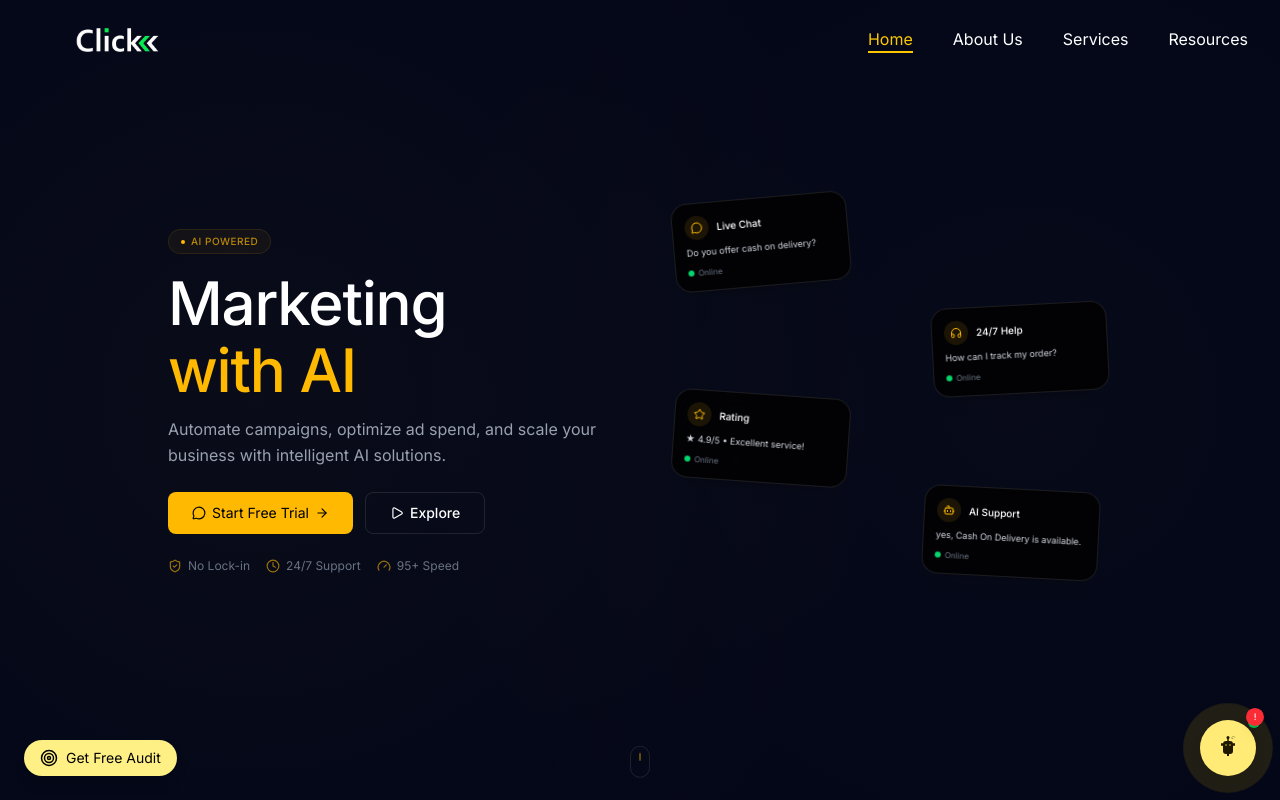
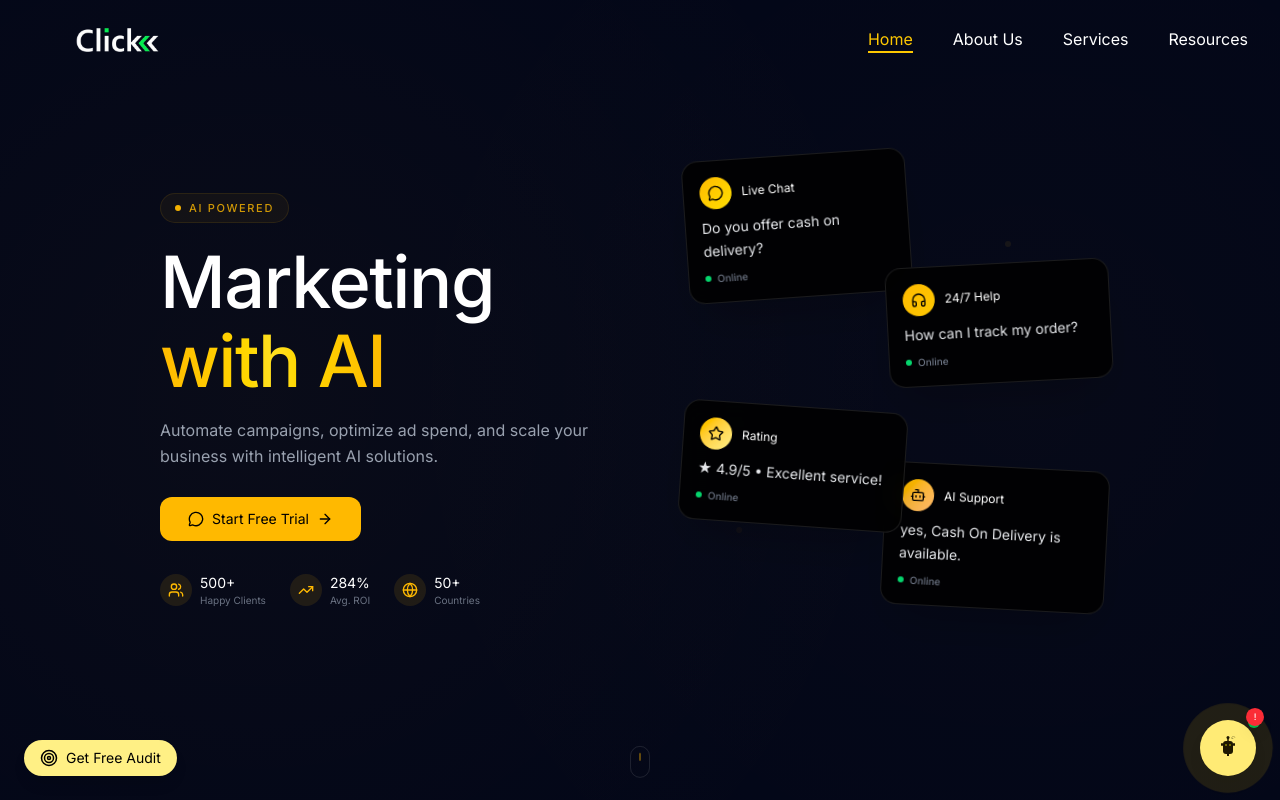
Before and after one commit to Shivamkumar181/clickagency, a React (Vite) app: page / in a window 1280 px wide. Shown: the top 800 px of the page. Built offline with nearby package versions, Linux system fonts and the light colour scheme.

Commit message:
Update Home.jsx

```diff
--- a/src/pages/Home.jsx
+++ b/src/pages/Home.jsx
@@ -362,6 +362,7 @@
 // // Added missing MapPin import for whyCards
 // import { MapPin } from "lucide-react";
 // export default Home;
+
 import React, { useRef, useEffect, useState } from "react";
 import { motion, AnimatePresence } from "framer-motion";
 import ServiceCard from "../components/ServiceCard";
@@ -401,7 +402,6 @@ import {
   Phone,
   Mail,
   User,
-  Crown,
   Award,
   Flame,
   Gem,
@@ -417,6 +417,11 @@ import {
   Server,
   Database,
   Cloud,
+  Twitter,
+  Instagram,
+  Facebook,
+  Youtube,
+  Linkedin,
 } from "lucide-react";
 
 const services = [
@@ -553,8 +558,8 @@ const testimonials = [
   },
 ];
 
-// Small Chat Card Component
-const ChatCard = ({ icon: Icon, title, message, delay, rotation, position }) => {
+// Chat Card Component - Larger Size
+const ChatCard = ({ icon: Icon, title, message, delay, rotation, position, color }) => {
   return (
     <motion.div
       className="absolute"
@@ -564,13 +569,13 @@ const ChatCard = ({ icon: Icon, title, message, delay, rotation, position }) =>
         opacity: 1,
         scale: 1,
         rotate: rotation,
-        y: [0, -8, 0],
+        y: [0, -12, 0],
       }}
       transition={{
-        opacity: { duration: 0.6, delay },
-        scale: { duration: 0.6, delay },
+        opacity: { duration: 0.8, delay },
+        scale: { duration: 0.8, delay },
         y: {
-          duration: 3,
+          duration: 4,
           delay: delay + 0.5,
           repeat: Infinity,
           ease: "easeInOut",
@@ -578,68 +583,196 @@ const ChatCard = ({ icon: Icon, title, message, delay, rotation, position }) =>
       }}
     >
       <motion.div
-        className="bg-black/80 backdrop-blur-md border border-white/10 rounded-2xl p-3 w-44 shadow-xl hover:border-amber-400/30 transition-all duration-300"
+        className="bg-black/90 backdrop-blur-md border border-white/10 rounded-2xl p-4 w-56 shadow-2xl hover:border-amber-400/40 transition-all duration-300"
         whileHover={{
-          scale: 1.1,
+          scale: 1.08,
           rotate: 0,
-          borderColor: "rgba(251, 191, 36, 0.3)",
+          borderColor: "rgba(251, 191, 36, 0.4)",
+          boxShadow: "0 20px 60px -15px rgba(251, 191, 36, 0.15)",
         }}
       >
-        <div className="flex items-center gap-2 mb-1.5">
-          <div className="w-6 h-6 rounded-full bg-amber-400/10 flex items-center justify-center">
-            <Icon className="w-3 h-3 text-amber-400" />
+        <div className="flex items-center gap-2.5 mb-2">
+          <div className={`w-8 h-8 rounded-full ${color} flex items-center justify-center`}>
+            <Icon className="w-4 h-4 text-black" />
           </div>
-          <span className="text-white text-[10px] font-medium">{title}</span>
+          <span className="text-white text-xs font-semibold">{title}</span>
         </div>
-        <p className="text-gray-300 text-[9px] leading-relaxed">{message}</p>
-        <div className="flex items-center gap-1 mt-1.5">
+        <p className="text-gray-200 text-sm leading-relaxed">{message}</p>
+        <div className="flex items-center gap-1.5 mt-2">
           <div className="w-1.5 h-1.5 bg-green-400 rounded-full animate-pulse" />
-          <span className="text-[8px] text-gray-500">Online</span>
+          <span className="text-[10px] text-gray-500 font-medium">Online</span>
         </div>
       </motion.div>
     </motion.div>
   );
 };
 
-// Rotating Chat Cards Container
+// Animated Curly Wires SVG
+const CurlyWires = () => {
+  return (
+    <svg className="absolute inset-0 w-full h-full" style={{ opacity: 0.15 }}>
+      <defs>
+        <linearGradient id="wireGradient1" x1="0%" y1="0%" x2="100%" y2="100%">
+          <stop offset="0%" stopColor="#FBBF24" stopOpacity="0.8" />
+          <stop offset="100%" stopColor="#F59E0B" stopOpacity="0.3" />
+        </linearGradient>
+        <linearGradient id="wireGradient2" x1="100%" y1="0%" x2="0%" y2="100%">
+          <stop offset="0%" stopColor="#FBBF24" stopOpacity="0.6" />
+          <stop offset="100%" stopColor="#F59E0B" stopOpacity="0.2" />
+        </linearGradient>
+        <linearGradient id="wireGradient3" x1="0%" y1="100%" x2="100%" y2="0%">
+          <stop offset="0%" stopColor="#FBBF24" stopOpacity="0.7" />
+          <stop offset="100%" stopColor="#F59E0B" stopOpacity="0.2" />
+        </linearGradient>
+        <linearGradient id="wireGradient4" x1="100%" y1="100%" x2="0%" y2="0%">
+          <stop offset="0%" stopColor="#FBBF24" stopOpacity="0.5" />
+          <stop offset="100%" stopColor="#F59E0B" stopOpacity="0.2" />
+        </linearGradient>
+      </defs>
+
+      {/* Curly Wire 1 - Top Left to Bottom Right */}
+      <motion.path
+        d="M 25% 15% C 35% 5%, 45% 35%, 55% 25% C 65% 15%, 70% 50%, 80% 40% C 85% 35%, 75% 60%, 85% 70%"
+        stroke="url(#wireGradient1)"
+        strokeWidth="2"
+        fill="none"
+        strokeLinecap="round"
+        initial={{ pathLength: 0, opacity: 0 }}
+        animate={{ pathLength: 1, opacity: 1 }}
+        transition={{ duration: 2, delay: 0.5, ease: "easeInOut" }}
+      />
+      <motion.path
+        d="M 25% 15% C 35% 5%, 45% 35%, 55% 25% C 65% 15%, 70% 50%, 80% 40% C 85% 35%, 75% 60%, 85% 70%"
+        stroke="url(#wireGradient1)"
+        strokeWidth="2"
+        fill="none"
+        strokeLinecap="round"
+        initial={{ pathLength: 0 }}
+        animate={{ pathLength: 1 }}
+        transition={{ duration: 2, delay: 0.5, ease: "easeInOut" }}
+      />
+
+      {/* Curly Wire 2 - Top Right to Bottom Left */}
+      <motion.path
+        d="M 75% 20% C 65% 10%, 55% 40%, 45% 30% C 35% 20%, 30% 55%, 20% 45% C 15% 40%, 25% 65%, 15% 75%"
+        stroke="url(#wireGradient2)"
+        strokeWidth="2"
+        fill="none"
+        strokeLinecap="round"
+        initial={{ pathLength: 0, opacity: 0 }}
+        animate={{ pathLength: 1, opacity: 1 }}
+        transition={{ duration: 2.5, delay: 0.8, ease: "easeInOut" }}
+      />
+
+      {/* Curly Wire 3 - Left to Right */}
+      <motion.path
+        d="M 10% 50% C 20% 35%, 35% 65%, 50% 50% C 65% 35%, 80% 65%, 90% 50%"
+        stroke="url(#wireGradient3)"
+        strokeWidth="1.5"
+        fill="none"
+        strokeLinecap="round"
+        initial={{ pathLength: 0, opacity: 0 }}
+        animate={{ pathLength: 1, opacity: 1 }}
+        transition={{ duration: 3, delay: 1, ease: "easeInOut" }}
+      />
+
+      {/* Curly Wire 4 - Center spiral */}
+      <motion.path
+        d="M 50% 30% C 40% 20%, 30% 40%, 40% 55% C 50% 70%, 65% 60%, 70% 50% C 75% 40%, 60% 30%, 50% 35%"
+        stroke="url(#wireGradient4)"
+        strokeWidth="1.5"
+        fill="none"
+        strokeLinecap="round"
+        initial={{ pathLength: 0, opacity: 0 }}
+        animate={{ pathLength: 1, opacity: 1 }}
+        transition={{ duration: 3.5, delay: 1.2, ease: "easeInOut" }}
+      />
+
+      {/* Animated dots on wires */}
+      <motion.circle
+        cx="25%"
+        cy="15%"
+        r="3"
+        fill="#FBBF24"
+        initial={{ opacity: 0 }}
+        animate={{ opacity: [0, 1, 0] }}
+        transition={{ duration: 2, repeat: Infinity, delay: 0.5 }}
+      />
+      <motion.circle
+        cx="85%"
+        cy="70%"
+        r="3"
+        fill="#F59E0B"
+        initial={{ opacity: 0 }}
+        animate={{ opacity: [0, 1, 0] }}
+        transition={{ duration: 2, repeat: Infinity, delay: 1.5 }}
+      />
+      <motion.circle
+        cx="75%"
+        cy="20%"
+        r="3"
+        fill="#FBBF24"
+        initial={{ opacity: 0 }}
+        animate={{ opacity: [0, 1, 0] }}
+        transition={{ duration: 2.5, repeat: Infinity, delay: 0.8 }}
+      />
+      <motion.circle
+        cx="15%"
+        cy="75%"
+        r="3"
+        fill="#F59E0B"
+        initial={{ opacity: 0 }}
+        animate={{ opacity: [0, 1, 0] }}
+        transition={{ duration: 2.5, repeat: Infinity, delay: 1.8 }}
+      />
+    </svg>
+  );
+};
+
+// Rotating Chat Cards Container with Wires
 const RotatingChatCards = () => {
   const cards = [
     {
       icon: MessageCircle,
       title: "Live Chat",
       message: "Do you offer cash on delivery?",
-      rotation: -5,
-      position: { top: "5%", left: "2%" },
+      rotation: -4,
+      position: { top: "5%", left: "3%" },
       delay: 0,
+      color: "bg-gradient-to-br from-amber-400 to-yellow-300",
     },
     {
       icon: Bot,
       title: "AI Support",
       message: "yes, Cash On Delivery is available.",
       rotation: 3,
-      position: { bottom: "10%", right: "3%" },
+      position: { bottom: "8%", right: "3%" },
       delay: 0.3,
+      color: "bg-gradient-to-br from-amber-400 to-orange-300",
     },
     {
       icon: Headphones,
       title: "24/7 Help",
       message: "How can I track my order?",
       rotation: -3,
-      position: { top: "30%", right: "1%" },
+      position: { top: "25%", right: "2%" },
       delay: 0.6,
+      color: "bg-gradient-to-br from-amber-400 to-yellow-400",
     },
     {
       icon: Star,
       title: "Rating",
       message: "★ 4.9/5 • Excellent service!",
       rotation: 4,
-      position: { bottom: "30%", left: "2%" },
+      position: { bottom: "25%", left: "2%" },
       delay: 0.9,
+      color: "bg-gradient-to-br from-amber-400 to-yellow-200",
     },
   ];
 
   return (
-    <div className="relative w-full h-[400px] sm:h-[450px]">
+    <div className="relative w-full h-[480px] sm:h-[520px]">
+      <CurlyWires />
       {cards.map((card, index) => (
         <ChatCard key={index} {...card} />
       ))}
@@ -662,7 +795,7 @@ const Home = () => {
         type="website"
       />
 
-      {/* Hero Section - Final Version */}
+      {/* Hero Section - Final Perfect Version */}
       <section className="relative min-h-screen flex items-center justify-center overflow-hidden bg-slate-950">
         {/* Subtle Background */}
         <div className="absolute inset-0">
@@ -675,96 +808,106 @@ const Home = () => {
         {/* Grid Pattern - Very Subtle */}
         <div className="absolute inset-0 opacity-[0.02]">
           <div className="absolute inset-0" style={{
-            backgroundImage: `linear-gradient(rgba(255,255,255,0.05) 1px, transparent 1px),
-                             linear-gradient(90deg, rgba(255,255,255,0.05) 1px, transparent 1px)`,
-            backgroundSize: '80px 80px',
+            backgroundImage: `linear-gradient(rgba(255,255,255,0.03) 1px, transparent 1px),
+                             linear-gradient(90deg, rgba(255,255,255,0.03) 1px, transparent 1px)`,
+            backgroundSize: '60px 60px',
           }} />
         </div>
 
         {/* Content Container */}
         <div className="relative z-10 max-w-7xl mx-auto px-4 sm:px-6 lg:px-8 py-12 sm:py-20">
-          <div className="grid lg:grid-cols-2 gap-8 lg:gap-12 items-center">
+          <div className="grid lg:grid-cols-2 gap-8 lg:gap-16 items-center">
             {/* Left Column - Text Content */}
             <div className="text-center lg:text-left order-2 lg:order-1">
               {/* Small Badge */}
               <motion.div
                 initial={{ opacity: 0, y: 10 }}
                 animate={{ opacity: 1, y: 0 }}
-                className="inline-flex items-center gap-1.5 bg-amber-400/5 border border-amber-400/10 rounded-full px-3 py-1 mb-4"
+                className="inline-flex items-center gap-2 bg-amber-400/5 border border-amber-400/10 rounded-full px-3.5 py-1.5 mb-5"
               >
-                <div className="w-1 h-1 bg-amber-400 rounded-full" />
-                <span className="text-[10px] text-amber-400/70 font-medium tracking-wider">AI POWERED</span>
+                <div className="w-1.5 h-1.5 bg-amber-400 rounded-full animate-pulse" />
+                <span className="text-[11px] text-amber-400/80 font-medium tracking-[0.15em] uppercase">AI Powered</span>
               </motion.div>
 
-              {/* Heading */}
+              {/* Heading - Clean Typography */}
               <motion.h1
                 initial={{ opacity: 0, y: 15 }}
                 animate={{ opacity: 1, y: 0 }}
                 transition={{ delay: 0.1 }}
-                className="text-4xl sm:text-5xl md:text-6xl font-bold mb-3 leading-[1.1]"
+                className="font-['Inter'] text-4xl sm:text-5xl md:text-6xl lg:text-7xl font-bold mb-4 leading-[1.08] tracking-tight"
               >
                 <span className="text-white">Marketing</span>
                 <br />
-                <span className="text-amber-400">with AI</span>
+                <span className="bg-gradient-to-r from-amber-400 via-yellow-300 to-amber-400 bg-clip-text text-transparent">
+                  with AI
+                </span>
               </motion.h1>
 
-              {/* Description */}
+              {/* Description - Clean Font */}
               <motion.p
                 initial={{ opacity: 0, y: 15 }}
                 animate={{ opacity: 1, y: 0 }}
                 transition={{ delay: 0.2 }}
-                className="text-gray-400 text-sm sm:text-base mb-6 max-w-md mx-auto lg:mx-0 leading-relaxed"
+                className="font-['Inter'] text-gray-400 text-sm sm:text-base mb-7 max-w-md mx-auto lg:mx-0 leading-relaxed"
               >
                 Automate campaigns, optimize ad spend, and scale your business with intelligent AI solutions.
               </motion.p>
 
-              {/* CTA Buttons */}
+              {/* CTA Buttons - Only Start Free Trial */}
               <motion.div
                 initial={{ opacity: 0, y: 15 }}
                 animate={{ opacity: 1, y: 0 }}
                 transition={{ delay: 0.3 }}
-                className="flex flex-col sm:flex-row gap-3 justify-center lg:justify-start mb-6"
+                className="flex flex-col sm:flex-row gap-3 justify-center lg:justify-start mb-8"
               >
                 <button
                   onClick={handleStartTrial}
-                  className="group inline-flex items-center justify-center px-6 py-2.5 bg-amber-400 text-black font-semibold text-sm rounded-lg hover:shadow-lg hover:shadow-amber-400/20 transition-all duration-300 transform hover:scale-105"
+                  className="group inline-flex items-center justify-center px-7 py-3 bg-amber-400 hover:bg-amber-500 text-black font-semibold text-sm rounded-xl transition-all duration-300 transform hover:scale-105 hover:shadow-2xl hover:shadow-amber-400/20"
                 >
-                  <MessageCircle className="w-3.5 h-3.5 mr-1.5" />
+                  <MessageCircle className="w-4 h-4 mr-2" />
                   Start Free Trial
-                  <ArrowRight className="w-3.5 h-3.5 ml-1.5 group-hover:translate-x-0.5 transition-transform" />
+                  <ArrowRight className="w-4 h-4 ml-2 group-hover:translate-x-1 transition-transform" />
                 </button>
-                <a
-                  href="#services"
-                  className="inline-flex items-center justify-center px-6 py-2.5 border border-white/10 hover:border-amber-400/30 text-white font-medium text-sm rounded-lg transition-all duration-300 hover:bg-white/5"
-                >
-                  <Play className="w-3.5 h-3.5 mr-1.5" />
-                  Explore
-                </a>
               </motion.div>
 
-              {/* Trust Indicators - Small */}
+              {/* Trust Indicators - New Attractive Stats */}
               <motion.div
                 initial={{ opacity: 0, y: 15 }}
                 animate={{ opacity: 1, y: 0 }}
                 transition={{ delay: 0.4 }}
-                className="flex flex-wrap gap-4 justify-center lg:justify-start text-xs text-gray-500"
+                className="flex flex-wrap gap-6 justify-center lg:justify-start"
               >
-                <div className="flex items-center gap-1.5">
-                  <ShieldCheck className="w-3.5 h-3.5 text-amber-400/60" />
-                  <span>No Lock-in</span>
+                <div className="flex items-center gap-2">
+                  <div className="w-8 h-8 rounded-full bg-amber-400/10 flex items-center justify-center">
+                    <Users className="w-4 h-4 text-amber-400" />
+                  </div>
+                  <div>
+                    <p className="text-white font-semibold text-sm">500+</p>
+                    <p className="text-gray-500 text-[10px]">Happy Clients</p>
+                  </div>
                 </div>
-                <div className="flex items-center gap-1.5">
-                  <ClockIcon className="w-3.5 h-3.5 text-amber-400/60" />
-                  <span>24/7 Support</span>
+                <div className="flex items-center gap-2">
+                  <div className="w-8 h-8 rounded-full bg-amber-400/10 flex items-center justify-center">
+                    <TrendingUp className="w-4 h-4 text-amber-400" />
+                  </div>
+                  <div>
+                    <p className="text-white font-semibold text-sm">284%</p>
+                    <p className="text-gray-500 text-[10px]">Avg. ROI</p>
+                  </div>
                 </div>
-                <div className="flex items-center gap-1.5">
-                  <Gauge className="w-3.5 h-3.5 text-amber-400/60" />
-                  <span>95+ Speed</span>
+                <div className="flex items-center gap-2">
+                  <div className="w-8 h-8 rounded-full bg-amber-400/10 flex items-center justify-center">
+                    <Globe className="w-4 h-4 text-amber-400" />
+                  </div>
+                  <div>
+                    <p className="text-white font-semibold text-sm">50+</p>
+                    <p className="text-gray-500 text-[10px]">Countries</p>
+                  </div>
                 </div>
               </motion.div>
             </div>
 
-            {/* Right Column - Rotating Chat Cards */}
+            {/* Right Column - Rotating Chat Cards with Wires */}
             <motion.div
               initial={{ opacity: 0, scale: 0.95 }}
               animate={{ opacity: 1, scale: 1 }}
@@ -789,7 +932,7 @@ const Home = () => {
       </section>
 
       {/* Promise Section */}
-      <section className="py-16 bg-slate-950/50">
+      <section className="py-16 bg-slate-950/50 border-t border-white/5">
         <div className="max-w-7xl mx-auto px-4 sm:px-6 lg:px-8">
           <motion.h2
             initial={{ opacity: 0, y: 15 }}
@@ -820,7 +963,7 @@ const Home = () => {
       </section>
 
       {/* Why Section */}
-      <section className="relative py-16 overflow-hidden bg-black/50">
+      <section className="relative py-16 overflow-hidden bg-black/50 border-t border-white/5">
         <div className="absolute inset-0 opacity-[0.03]">
           <div className="absolute inset-0" style={{
             backgroundImage: `radial-gradient(circle at 30% 50%, #F59E0B 0%, transparent 50%)`,
@@ -854,7 +997,7 @@ const Home = () => {
       </section>
 
       {/* FAQ Section */}
-      <section className="py-16 bg-slate-950/50">
+      <section className="py-16 bg-slate-950/50 border-t border-white/5">
         <div className="max-w-7xl mx-auto px-4 sm:px-6 lg:px-8">
           <motion.h2
             initial={{ opacity: 0, y: 15 }}
@@ -885,7 +1028,7 @@ const Home = () => {
       </section>
 
       {/* Testimonials */}
-      <section className="py-16 bg-black/50">
+      <section className="py-16 bg-black/50 border-t border-white/5">
         <div className="max-w-7xl mx-auto px-4 sm:px-6 lg:px-8">
           <motion.h2
             initial={{ opacity: 0, y: 15 }}
```
